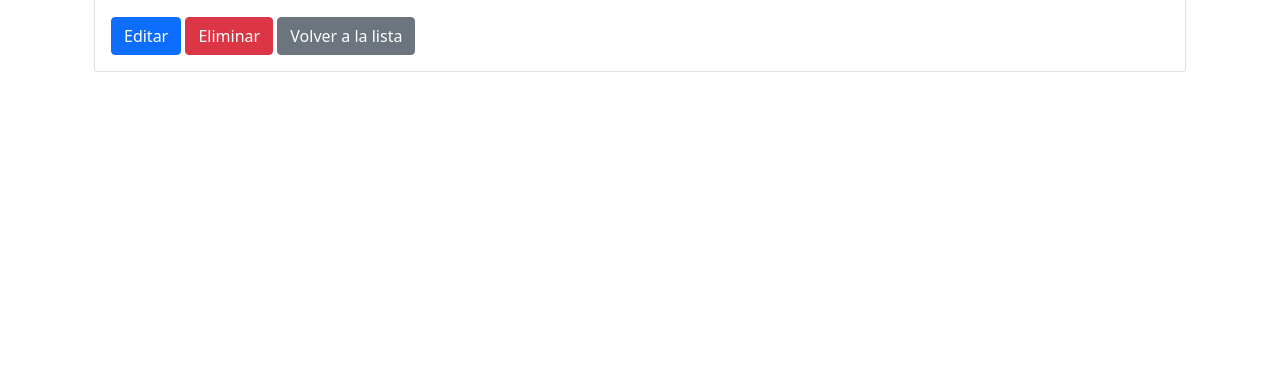
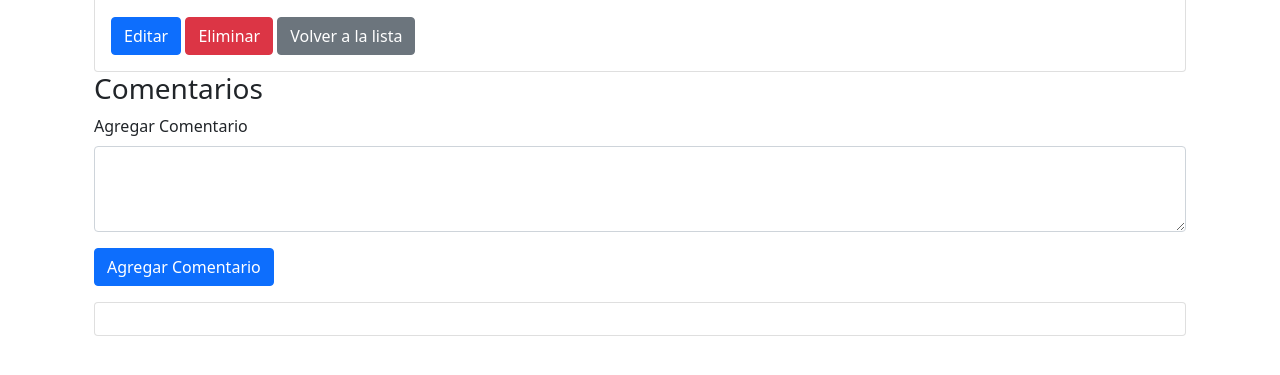
Before and after one commit to leonel2077/gestion-concesionaria-django, a Django app: page /autos/1/ in a window 1280 px wide. Shown: the part 222-597 px from the top of the page. Run offline with Django 5.2, Linux system fonts and the light colour scheme; the visitor is signed in with stand-in values (Sample User, id 1); data that the repository does not hold is empty.

Commit message:
CRUD de comentarios en autos/detail.html agregados

```diff
--- a/gestion_autos/repositories/autos.py
+++ b/gestion_autos/repositories/autos.py
@@ -1,8 +1,10 @@
 #import logging
 from typing import List, Optional
 from gestion_autos.models import Auto, ModeloAuto, TipoCombustible, Pais
+from gestion_autos.repositories.comentarios import ComentarioRepository
+#logger = logging.getLogger(__name__)
 
-#logger = logging.getLogger(__name__)
+comentarios_repo = ComentarioRepository()
 
 class AutoRepository:
 
@@ -73,6 +75,14 @@ class AutoRepository:
         auto.precio_dolares = precio_dolares
         auto.save()
 
+    def get_comments(self, id):
+        all_comentarios = comentarios_repo.get_all()
+        comentarios = []
+        for comentario in all_comentarios:
+            if comentario.auto.id == id:
+                comentarios.append(comentario)
+        return comentarios
+
 '''
  def filter_by_category(
      self,
--- /dev/null
+++ b/gestion_autos/repositories/comentarios.py
@@ -0,0 +1,23 @@
+from gestion_autos.models import Comentario
+
+class ComentarioRepository:
+    def get_all(self):
+        return Comentario.objects.all()
+
+    def get_by_id(self, id):
+        return Comentario.objects.get(id=id)
+
+    def create(self, auto, usuario, contenido):
+        comentario = Comentario.objects.create(
+            auto=auto,
+            usuario=usuario,
+            contenido=contenido
+        )
+        return comentario
+
+    def update(self, comentario: Comentario, contenido: str):
+        comentario.contenido = contenido
+        comentario.save()
+
+    def delete(self, comentario: Comentario):
+        comentario.delete()
--- a/gestion_autos/templates/autos/detail.html
+++ b/gestion_autos/templates/autos/detail.html
@@ -13,5 +13,31 @@
             <a href="{% url 'auto_list' %}" class="btn btn-secondary">Volver a la lista</a>
         </div>
     </div>
+
+    <h3>Comentarios</h3>
+    {% if user.is_authenticated %}
+    <form action="{% url 'comentario_create' auto.id %}" method="post">
+        {% csrf_token %}
+        <div class="mb-3">
+            <label for="contenido" class="form-label">Agregar Comentario</label>
+            <textarea id="contenido" name="contenido" class="form-control" rows="3"></textarea>
+        </div>
+        <button type="submit" class="btn btn-primary">Agregar Comentario</button>
+    </form>
+    {% endif %}
+
+    <div class="card mt-3">
+        <ul class="mt-3">
+            {% for comentario in comentarios %}
+                <li class="mb-2" type="none">
+                    <strong>{{ comentario.usuario.username }}:</strong> {{ comentario.contenido }}
+                    {% if comentario.usuario == user %}
+                        <a href="{% url 'comentario_edit' comentario.id %}" class="btn btn-primary">Editar</a>
+                        <a href="{% url 'comentario_delete' comentario.id %}" class="btn btn-danger">Eliminar</a>
+                    {% endif %}
+                </li>
+            {% endfor %}
+        </ul>
+    </div>
 </div>
 {% endblock %}
--- a/gestion_autos/urls.py
+++ b/gestion_autos/urls.py
@@ -22,6 +22,12 @@ from gestion_autos.views.modelos_view import (
     ModeloAutoList,
 )
 
+from gestion_autos.views.comentarios_view import (
+    ComentarioCreate,
+    ComentarioUpdate,
+    ComentarioDelete,
+)
+
 urlpatterns = [
     path(route='', view=AutoView.as_view(), name='auto_list'),
     path(route='create/',view=AutoCreate.as_view(), name='auto_create'),
@@ -38,4 +44,8 @@ urlpatterns = [
     path(route='modelos/create/', view=ModeloAutoCreate.as_view(), name='modelo_create'),
     path(route='modelos/<int:id>/update', view=ModeloAutoUpdate.as_view(), name='modelo_update'),
     path(route='modelos/<int:id>/delete', view=ModeloAutoDelete.as_view(), name='modelo_delete'),
+
+    path(route='comentarios/create/<int:auto_id>', view=ComentarioCreate.as_view(), name='comentario_create'),
+    path(route='comentarios/edit/<int:id>', view=ComentarioUpdate.as_view(), name='comentario_edit'),
+    path(route='comentarios/delete/<int:id>', view=ComentarioDelete.as_view(), name='comentario_delete'),
 ]
--- a/gestion_autos/views/autos_view.py
+++ b/gestion_autos/views/autos_view.py
@@ -6,6 +6,7 @@ from gestion_autos.repositories.autos import AutoRepository
 from gestion_autos.repositories.modelos import ModeloAutoRepository
 from gestion_autos.repositories.combustibles import TipoCombustibleRepository
 from gestion_autos.repositories.paises import PaisRepository
+from gestion_autos.repositories.comentarios import ComentarioRepository
 from django.views import View
 from gestion_autos.forms import AutoForm
 #from django.contrib.auth.decorators import login_required
@@ -14,6 +15,7 @@ repo = AutoRepository()
 repo_modelo = ModeloAutoRepository()
 repo_tipo_combustible = TipoCombustibleRepository()
 repo_pais_fabricacion = PaisRepository()
+repo_comentarios = ComentarioRepository()
 
 #@login_required(login_url="/login/")
 class AutoCreate(View):
@@ -116,8 +118,12 @@ class AutoDelete(View):
 class AutoDetail(View):
     def get(self, request, id):
         auto = repo.get_by_id(id=id)
+        comentarios = repo.get_comments(id=id)
         return render(
             request,
             'autos/detail.html',
-            {"auto":auto}
+            {
+                "auto":auto,
+                "comentarios":comentarios,
+                }
         )
```
Also changed, not shown: gestion_autos/forms.py (+10 -0 lines), gestion_autos/models.py (+10 -0 lines), gestion_autos/templates/comentarios/update.html (added, +14 -0 lines), gestion_autos/views/comentarios_view.py (added, +73 -0 lines), gestion_autos/migrations/0007_comentario.py (added).
